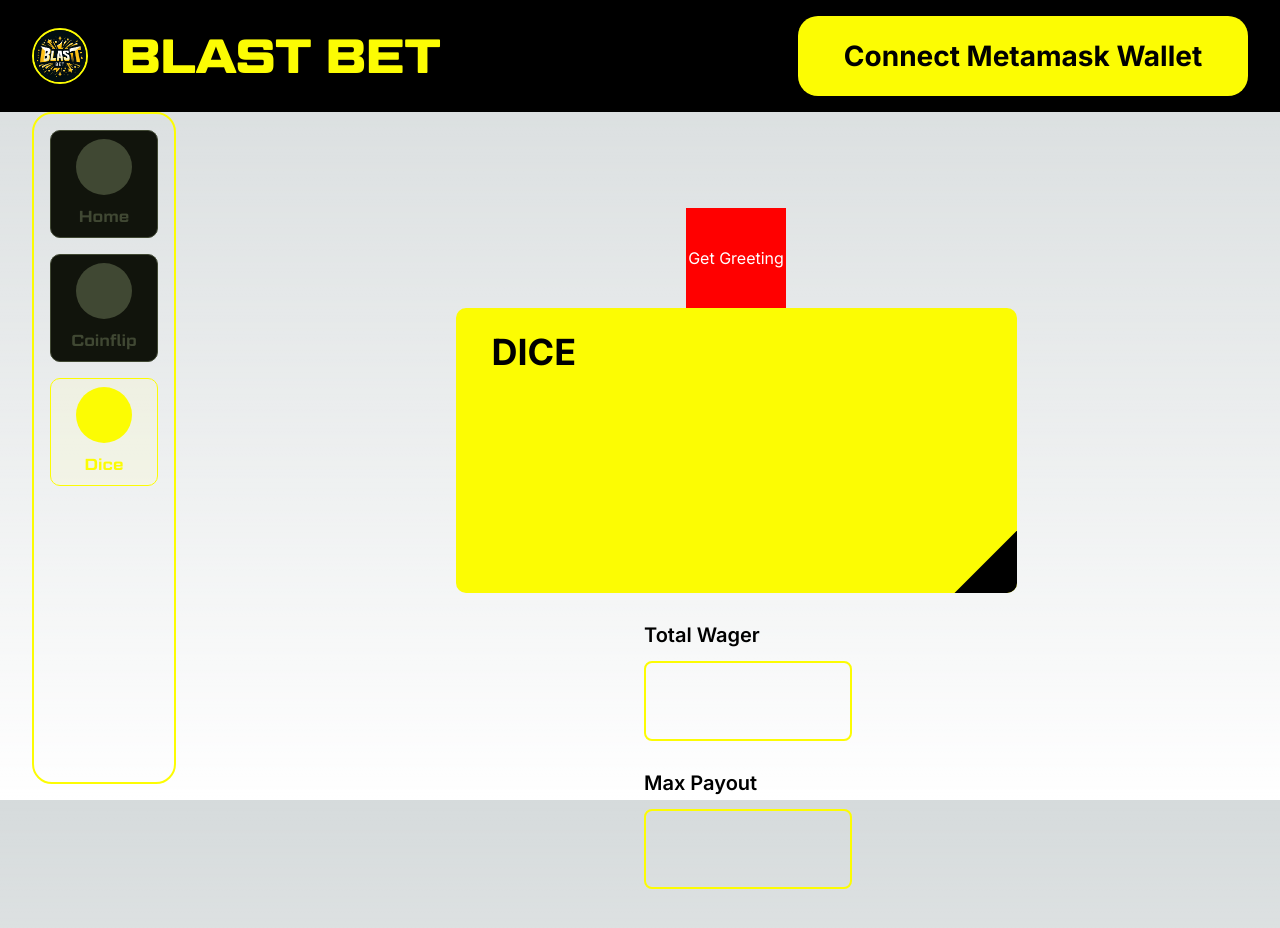
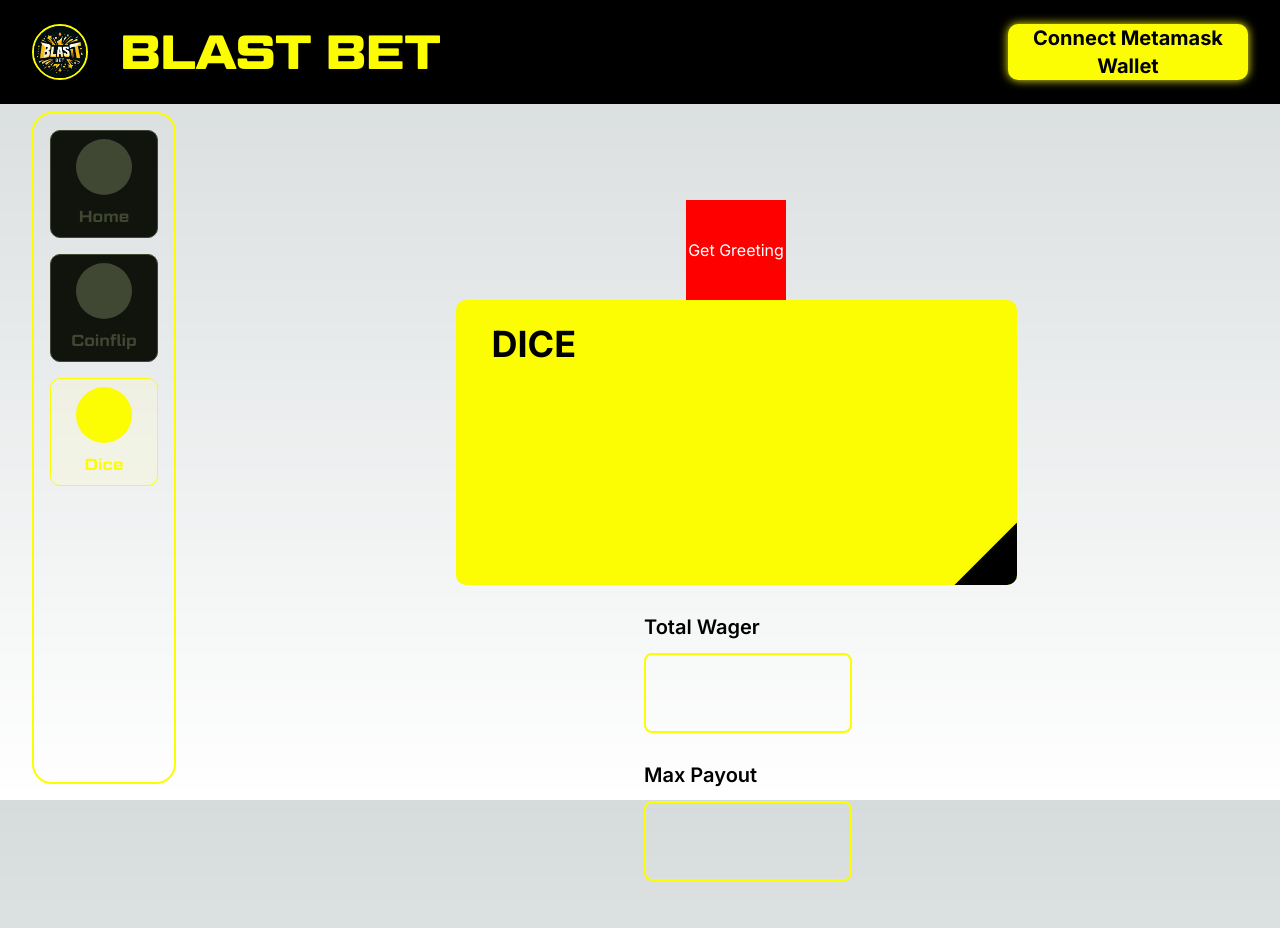
Before and after one commit to wittawink/blastbetbb, a Next.js app: page /dice in a window 1280 px wide. Shown: the top 928 px of the page. Built offline with nearby package versions, Linux system fonts and the light colour scheme.

Commit message:
fix button and slide bar

```diff
--- a/src/styles/custom-input.module.css
+++ b/src/styles/custom-input.module.css
@@ -40,27 +40,25 @@
 .connectWallet::before {
   content: "";
   position: absolute;
-  left: -60px;
+  left: -55px;
   top: 0;
   bottom: 0;
   width: 50px;
   background-color: #000000;
   transform: skewX(-45deg);
   opacity: 0;
-  transition: opacity 0.5s;
 }
 
 .connectWallet::after {
   content: "";
   position: absolute;
-  right: -60px;
+  right: -55px;
   top: 0;
   bottom: 0;
   width: 50px;
   background-color: #000000;
   transform: skewX(-45deg);
   opacity: 0;
-  transition: opacity 0.5s;
 }
 
 .connectWallet:hover::after,
@@ -69,7 +67,7 @@
 }
 
 .connectWallet:hover {
-  border-radius: 0px 20px 0px 20px;
+  border-radius: 0px 10px 0px 10px;
 }
 
 .bannerCon {
@@ -115,15 +113,16 @@
 .slideBar {
   -webkit-appearance: none;
   height: 10px;
-  background: #ffffff52;
+  background: #404833;
 }
 
 .slideBar::-webkit-slider-thumb {
   -webkit-appearance: none;
   appearance: none;
-  width: 18px;
-  height: 18px;
-  border-radius: 100%;
+  width: 16px;
+  height: 16px;
+  rotate: 45deg;
   background: #fcfc03;
   cursor: pointer;
+  filter: drop-shadow(0 0 0.5rem yellow);
 }
--- a/src/ui/base/BaseInputSlideBar/index.tsx
+++ b/src/ui/base/BaseInputSlideBar/index.tsx
@@ -9,9 +9,11 @@
 export default function BaseInputSlideBar({ text }: BaseInputSlideBarProps) {
   return (
     <div>
-      <p className="text-[20px] font-semibold">Wager</p>
-      <div className="flex items-center mt-[8px] w-[408px] h-[73px] border-2 border-[#FCFC03]">
-        <p className="text-base font-semibold ml-[18px]">Choose a wager...</p>
+      <p className="text-[20px] font-bold text-[#FCFDC7]">{text}</p>
+      <div className="flex items-center mt-[8px] w-[408px] h-[73px] bg-[#11140C] border-2 rounded-[10px] border-[#9BA885]">
+        <p className="text-base text-[#FCFDC7] font-semibold ml-[18px]">
+          {text}
+        </p>
       </div>
       <input
         className={cn(customInput.slideBar, "w-[382px] ml-[12px] mt-[22px]")}
--- a/src/ui/layout/LayoutHeader/index.tsx
+++ b/src/ui/layout/LayoutHeader/index.tsx
@@ -24,7 +24,7 @@
       <div className="grow" />
       <BaseButton
         className={cn(
-          "h-[80px] w-[450px] text-[28px] font-bold bg-[#FCFC03] rounded-[20px] relative overflow-hidden transition-all duration-1000 text-black",
+          "h-14 w-60 text-xl font-bold bg-[#FCFC03] rounded-[10px] relative overflow-hidden text-black drop-shadow-[0_0_5px_rgba(252,252,3,1)]",
           customInput.connectWallet
         )}
         type="button"
```
